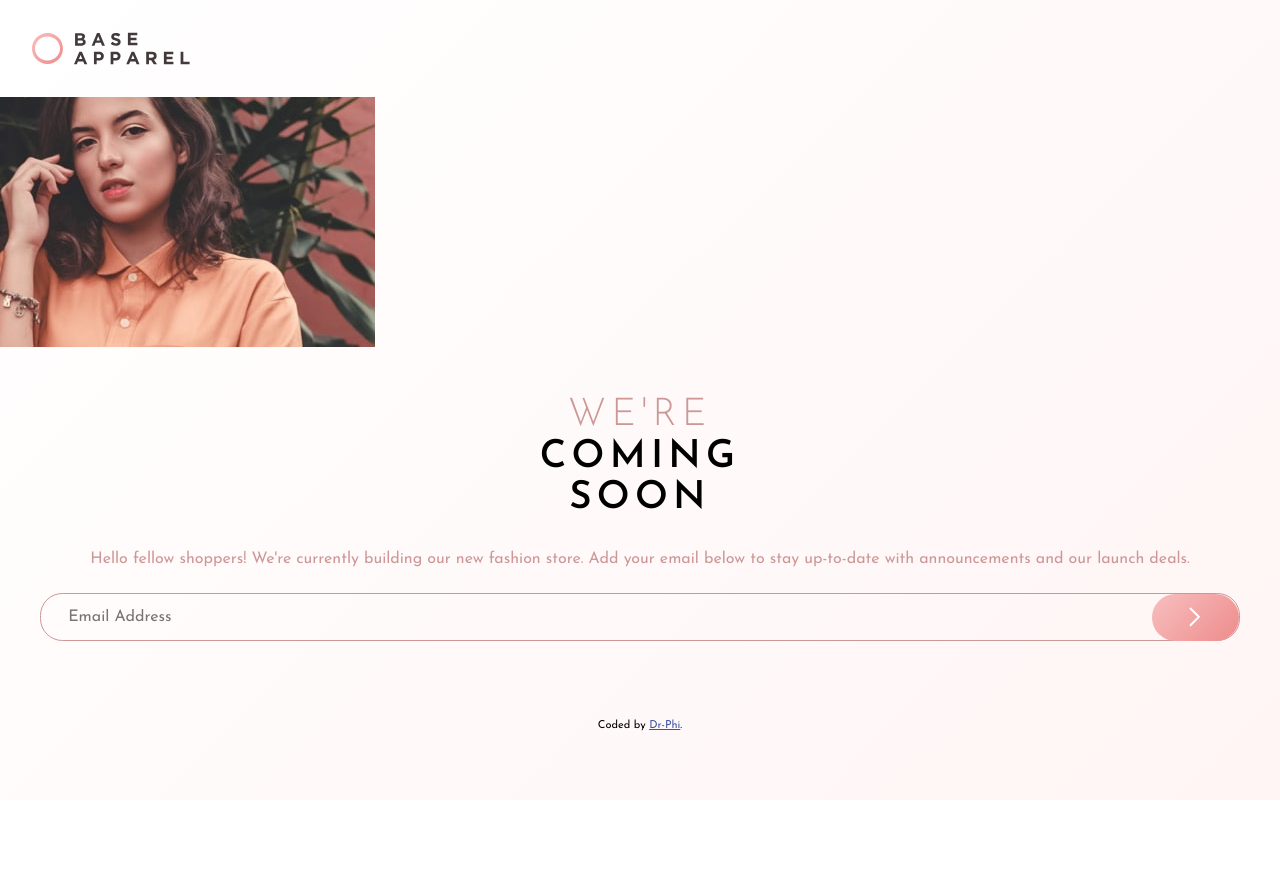
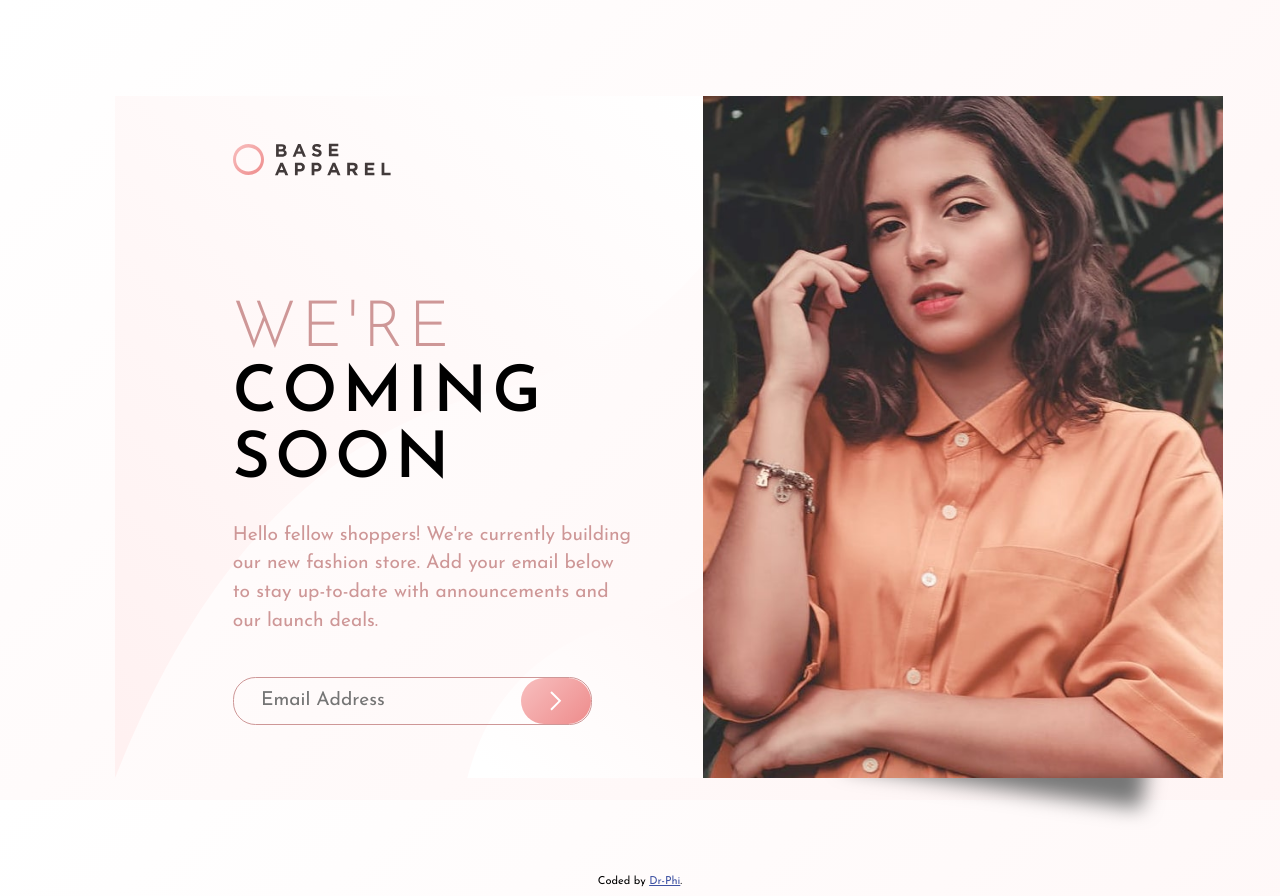
Before and after one commit to Dr-Phi/coming-soon-fashion, a plain HTML site: page base-apparel-coming-soon-master/index.html in a window 1280 px wide. Before the commit the page ends 800 px from the top, so only its background shows below. Drawn offline with Linux system fonts and the light colour scheme.

Commit message:
Finished Desktop :D

```diff
--- a/base-apparel-coming-soon-master/index.html
+++ b/base-apparel-coming-soon-master/index.html
@@ -32,16 +32,17 @@
 </head>
 
 <body>
-
+  <div id="desktop" class="effect5">
     <header><img src="./images/logo.svg" alt="logo brand"></header>
 
+
     <picture>
+      <source media="(min-width:800px)" srcset="./images/hero-desktop.jpg">
       <source media="(min-width:370px)" srcset="./images/hero-mobile.jpg">
-    <source media="(min-width:1000px)" srcset="./images/hero-desktop.jpg">
-    <img src="img_orange_flowers.jpg" alt="Flowers" style="width:auto;">
+      <img srcset="./images/hero-mobile.jpg" style="width:auto;">
     </picture>
 
-  <section>
+    <section >
 
       <p class="title one">WE'RE</p>
       <p class="title two">COMING</p>
@@ -61,6 +62,7 @@
       </form>
 
     </section>
+  </div>
 
   <footer>
     <p class="attribution">
--- a/base-apparel-coming-soon-master/styles.css
+++ b/base-apparel-coming-soon-master/styles.css
@@ -103,6 +103,11 @@ header > img {
 
 picture {
   margin-bottom: 3rem;
+  background-color: #fbc4a6;
+}
+
+picture > img {
+  margin-inline: auto;
 }
 
 .title {
@@ -153,10 +158,12 @@ button{
 }
 #btn {
   margin: .5rem auto;
+  transition: all .2s ease-in-out;
 }
 
 button:hover {
   cursor: pointer;
+  transform: scale(1.1);
 
 }
 
@@ -192,3 +199,99 @@ footer {
   margin-left: 4rem;
   padding-top: .5rem;
 }
+
+@media only screen and (min-width: 1000px) {
+  body {
+    font-size: 1.2rem;
+  }
+  #desktop {
+
+    margin: 12vh 9vw;
+    display: grid;
+    grid-template-areas:
+    "content picture";
+    grid-template-columns: 56% 44%;
+  }
+  header {
+    display: none;
+  }
+  section {
+    grid-area: content;
+    padding-left: 20%;
+    padding-right: 12%;
+    background-image: url(./images/bg-pattern-desktop.svg);
+    background-size:cover;
+  }
+  .title.one {
+    margin-top: 2rem;
+  }
+  .title.one:before {
+    content: url(./images/logo.svg);
+    background-repeat: no-repeat;
+    display: block;
+    width: fit-content;
+    padding-bottom: 6.5rem;
+  }
+
+
+  .title {
+    font-size: 4rem;
+    line-height: 4.1rem;
+  }
+  .title, #description {
+    text-align:unset;
+    margin: 0;
+  }
+  picture {
+    min-width: 520px;
+    margin: 0
+  }
+  picture > img {
+    grid-area: picture;
+    max-width: 100%;
+  }
+  #descripcion {
+    margin: 0;
+  }
+  #form {
+    margin-left: 0;
+    margin-top: 2.5rem;
+  }
+
+  /* credits of this shadow to CSS Tricks */
+    .effect5 {
+      position: relative;
+    }
+
+
+    .effect5:after {
+      z-index: -1;
+      position: absolute;
+      content: "";
+      bottom: 25px;
+      left: 10px;
+      width: 50%;
+      top: 80%;
+      max-width: 300px;
+      background: #777;
+      -webkit-box-shadow: 0 35px 20px #777;
+      -moz-box-shadow: 0 35px 20px #777;
+      box-shadow: 0 35px 20px #777;
+      -webkit-transform: rotate(-8deg);
+      -moz-transform: rotate(-8deg);
+      -o-transform: rotate(-8deg);
+      -ms-transform: rotate(-8deg);
+      transform: rotate(-8deg);
+    }
+
+    .effect5:after {
+      -webkit-transform: rotate(8deg);
+      -moz-transform: rotate(8deg);
+      -o-transform: rotate(8deg);
+      -ms-transform: rotate(8deg);
+      transform: rotate(8deg);
+      right: 10px;
+      left: auto;
+    }
+
+}
```
Also changed, not shown: desktop-preview.png (added), mobile-preview.gif (added), 3 other files. Lines whose indentation alone changed are shown as unchanged.
